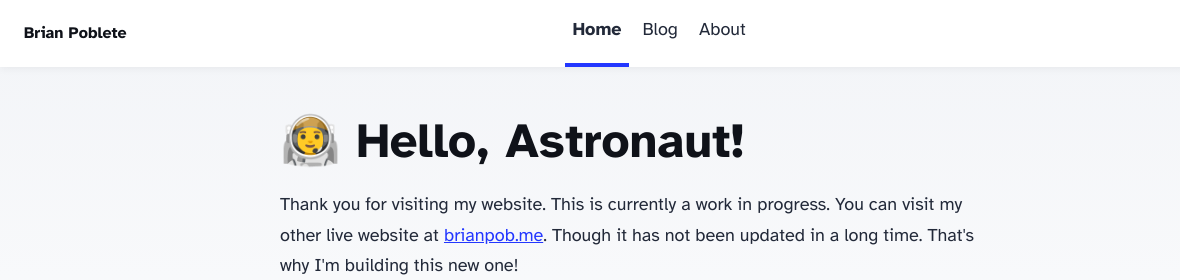
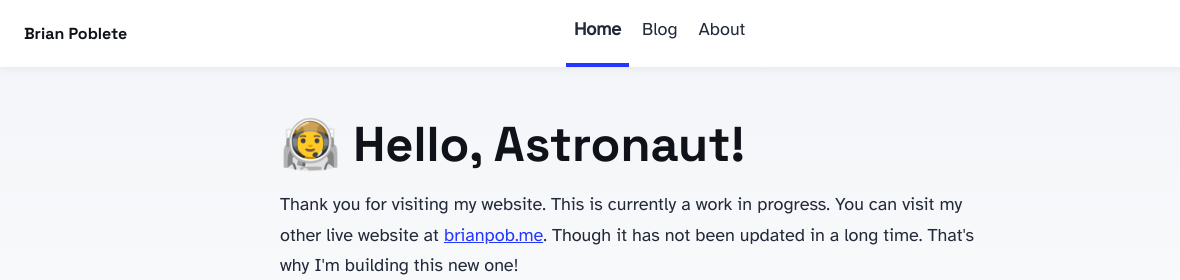
Before and after one commit to Brian-Pob/brianmp.dev, an Astro site: page / in a window 1280 px wide. Shown: the top 280 px of the page, 0-1180 px from the left. Built offline with nearby package versions, Linux system fonts and the light colour scheme; Astro itself is replaced by a stand-in of ours.

Commit message:
replace problematic font

```diff
--- a/src/styles/global.css
+++ b/src/styles/global.css
@@ -17,14 +17,14 @@
 }
 @font-face {
   font-family: 'Atkinson';
-  src: url('/fonts/atkinson-regular.woff') format('woff');
+  src: url('/fonts/atkinson-regular.woff') format('woff'), format('truetype');
   font-weight: 400;
   font-style: normal;
   font-display: swap;
 }
 @font-face {
-  font-family: 'Atkinson';
-  src: url('/fonts/atkinson-bold.woff') format('woff');
+  font-family: 'Space Grotesk';
+  src: url('/fonts/space-grotesk.ttf') format('truetype');
   font-weight: 700;
   font-style: normal;
   font-display: swap;
@@ -71,6 +71,7 @@ h3,
 h4,
 h5,
 h6 {
+  font-family: 'Space Grotesk', sans-serif;
   margin: 0 0 0.5rem 0;
   color: rgb(var(--black));
   line-height: 1.2;
```
Also changed, not shown: public/fonts/space-grotesk.ttf (added).
